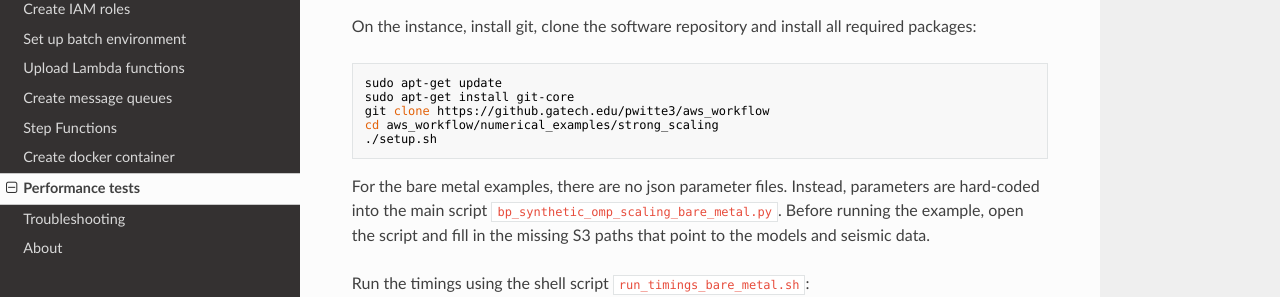
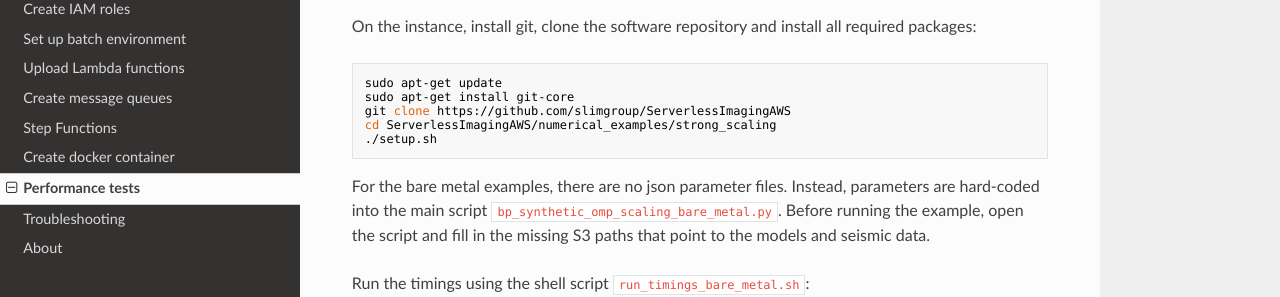
Before and after one commit to slimgroup/ServerlessImagingAWS, an MkDocs documentation site: the page built from docs/performance.md, in a window 1280 px wide and 900 px high, scrolled down 3531 px. Shown: the part 156-453 px from the top of the window. Built offline with MkDocs 1.6.1, drawn with Linux system fonts in a browser that asks for light colours; nearby versions of some CDN libraries.

Commit message:
fix links

````diff
--- a/docs/performance.md
+++ b/docs/performance.md
@@ -113,8 +113,8 @@ On the instance, install git, clone the software repository and install all requ
 ```
 sudo apt-get update
 sudo apt-get install git-core
-git clone https://github.gatech.edu/pwitte3/aws_workflow
-cd aws_workflow/numerical_examples/strong_scaling
+git clone https://github.com/slimgroup/ServerlessImagingAWS
+cd ServerlessImagingAWS/numerical_examples/strong_scaling
 ./setup.sh
 ```
 
````
Also changed, not shown: docs/roles.md (+1 -1 lines).
